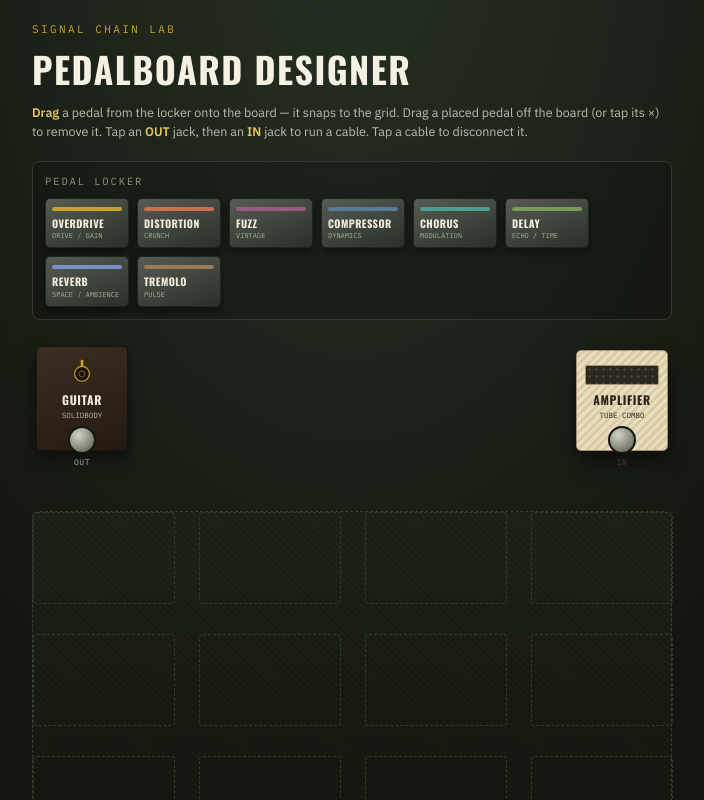
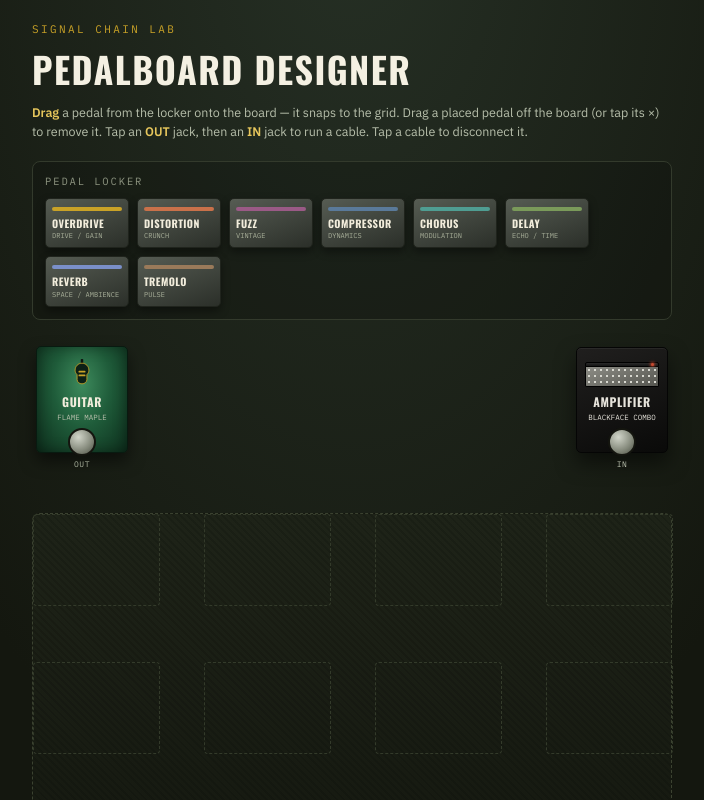
Before and after one commit to mathcodes/pedalboard-designer, a React (Vite) app: page / in a window 1280 px wide. Shown: the top 800 px of the page, without its empty margins (288-992 px from the left). Built offline with nearby package versions, Linux system fonts and the light colour scheme.

Commit message:
Fix wire z-index bug, widen grid gaps +added images for guitar and amp

```diff
--- a/src/App.jsx
+++ b/src/App.jsx
@@ -297,67 +297,25 @@ export default function App() {
       </div>
 
       <div className="stage" ref={stageRef}>
-        <svg className="wire-svg">
-          {connections.map((conn, i) => {
-            const d = pathString(conn, i);
-            if (!d) return null;
-            return (
-              <g key={conn.id}>
-                <path
-                  d={d}
-                  stroke="transparent"
-                  strokeWidth="20"
-                  fill="none"
-                  strokeLinejoin="round"
-                  style={{ pointerEvents: "auto", cursor: "pointer" }}
-                  onClick={onWireClick(conn)}
-                />
-                <path d={d} stroke="#0b0c09" strokeWidth="7" fill="none" strokeLinejoin="miter" />
-                <path
-                  d={d}
-                  stroke={conn.color}
-                  strokeWidth="3.5"
-                  fill="none"
-                  strokeLinejoin="miter"
-                  style={{ pointerEvents: "none" }}
-                />
-                <circle
-                  cx={positions[conn.fromKey]?.x}
-                  cy={positions[conn.fromKey]?.y}
-                  r="5"
-                  fill={conn.color}
-                  stroke="#0b0c09"
-                  strokeWidth="1.5"
-                />
-                <circle
-                  cx={positions[conn.toKey]?.x}
-                  cy={positions[conn.toKey]?.y}
-                  r="5"
-                  fill={conn.color}
-                  stroke="#0b0c09"
-                  strokeWidth="1.5"
-                />
-              </g>
-            );
-          })}
-        </svg>
-
         <div className="rig-header">
           <div className="anchor-box guitar">
             <div className="guitar-glyph-wrap">
               <GuitarGlyph />
             </div>
             <div className="anchor-name">GUITAR</div>
-            <div className="anchor-sub">SOLIDBODY</div>
+            <div className="anchor-sub">FLAME MAPLE</div>
             <div className="anchor-jack" ref={(el) => setJackRef(jackKey("guitar", "out"), el)}>
               <JackButton label="OUT" state={jackState(jackKey("guitar", "out"))} onClick={onJackClick("guitar", "out")} />
               <span className="jack-label">OUT</span>
             </div>
           </div>
           <div className="anchor-box amp">
+            <div className="amp-panel">
+              <div className="amp-jewel" />
+            </div>
             <div className="amp-grille" />
             <div className="anchor-name">AMPLIFIER</div>
-            <div className="anchor-sub">TUBE COMBO</div>
+            <div className="anchor-sub">BLACKFACE COMBO</div>
             <div className="anchor-jack" ref={(el) => setJackRef(jackKey("amp", "in"), el)}>
               <JackButton label="IN" state={jackState(jackKey("amp", "in"))} onClick={onJackClick("amp", "in")} />
               <span className="jack-label">IN</span>
@@ -421,6 +379,51 @@ export default function App() {
           })}
         </div>
 
+        <svg className="wire-svg">
+          {connections.map((conn, i) => {
+            const d = pathString(conn, i);
+            if (!d) return null;
+            return (
+              <g key={conn.id}>
+                <path
+                  d={d}
+                  stroke="transparent"
+                  strokeWidth="20"
+                  fill="none"
+                  strokeLinejoin="round"
+                  style={{ pointerEvents: "auto", cursor: "pointer" }}
+                  onClick={onWireClick(conn)}
+                />
+                <path d={d} stroke="#0b0c09" strokeWidth="7" fill="none" strokeLinejoin="miter" />
+                <path
+                  d={d}
+                  stroke={conn.color}
+                  strokeWidth="3.5"
+                  fill="none"
+                  strokeLinejoin="miter"
+                  style={{ pointerEvents: "none" }}
+                />
+                <circle
+                  cx={positions[conn.fromKey]?.x}
+                  cy={positions[conn.fromKey]?.y}
+                  r="5"
+                  fill={conn.color}
+                  stroke="#0b0c09"
+                  strokeWidth="1.5"
+                />
+                <circle
+                  cx={positions[conn.toKey]?.x}
+                  cy={positions[conn.toKey]?.y}
+                  r="5"
+                  fill={conn.color}
+                  stroke="#0b0c09"
+                  strokeWidth="1.5"
+                />
+              </g>
+            );
+          })}
+        </svg>
+
         {popup && popupConn && (
           <div className="wire-popup" style={{ left: popup.x, top: popup.y }} onClick={(e) => e.stopPropagation()}>
             <div className="wire-popup-title">
--- a/src/components/GuitarGlyph.jsx
+++ b/src/components/GuitarGlyph.jsx
@@ -1,9 +1,15 @@
 export default function GuitarGlyph() {
   return (
-    <svg width="24" height="24" viewBox="0 0 34 34" fill="none">
-      <rect x="15.2" y="1" width="3.6" height="13" rx="1.2" fill="#c9a227" />
-      <circle cx="17" cy="21" r="10.5" stroke="#c9a227" strokeWidth="1.6" fill="#1c130d" />
-      <circle cx="17" cy="21" r="4.2" stroke="#8a6c17" strokeWidth="1.2" fill="none" />
+    <svg width="26" height="26" viewBox="0 0 34 34" fill="none">
+      <rect x="15.4" y="0" width="3.2" height="7" rx="1" fill="#0d1410" />
+      <path
+        d="M17 5.5c5 0 9 4 9 9.2 0 2.3-1 4.3-2.6 5.8v6.3c0 3.2-2.8 5.7-6.4 5.7s-6.4-2.5-6.4-5.7v-6.3c-1.6-1.5-2.6-3.5-2.6-5.8 0-5.2 4-9.2 9-9.2z"
+        fill="#0d2016"
+        stroke="#c9a227"
+        strokeWidth="1.1"
+      />
+      <rect x="12.4" y="15.4" width="9.2" height="2.3" rx="1.1" fill="#c9a227" />
+      <rect x="12.4" y="20.4" width="9.2" height="2.3" rx="1.1" fill="#c9a227" />
     </svg>
   );
 }
--- a/src/constants.js
+++ b/src/constants.js
@@ -11,8 +11,8 @@ export const PEDAL_TYPES = [
 
 export const NUM_COLS = 4;
 export const NUM_ROWS = 3;
-export const COL_GAP = 24;
-export const ROW_GAP = 30;
+export const COL_GAP = 44;
+export const ROW_GAP = 56;
 export const CELL_H = 92;
 export const HEADER_GAP = 60;
 export const CABLE_COLORS = ["#c9a227", "#4f9d92", "#9a5a86", "#c9714a", "#7a8fc9", "#7a9a5a"];
--- a/src/index.css
+++ b/src/index.css
@@ -36,14 +36,28 @@ html, body, #root { margin: 0; padding: 0; }
 .rig-header { display: flex; justify-content: space-between; align-items: flex-end; margin-bottom: 60px; padding: 0 4px; }
 
 .anchor-box { position: relative; width: 92px; border-radius: 5px; padding: 10px 8px 30px; display: flex; flex-direction: column; align-items: center; }
-.anchor-box.guitar { background: linear-gradient(160deg, #3c2d21, #241a12); border: 1px solid #1a120c; box-shadow: 0 8px 16px rgba(0,0,0,0.5); }
-.anchor-box.amp { background: repeating-linear-gradient(135deg, #e7ddc0 0 3px, #d9cca5 3px 6px); border: 1px solid #a9906a; box-shadow: 0 10px 20px rgba(0,0,0,0.5); }
+.anchor-box.guitar {
+  background: radial-gradient(ellipse at 50% 35%, #3d8a5c 0%, #1f5c3a 45%, #0d2e1c 100%);
+  border: 1px solid #081a10;
+  box-shadow: 0 8px 16px rgba(0,0,0,0.5), inset 0 0 14px rgba(0,0,0,0.35);
+}
+.anchor-box.amp {
+  background: linear-gradient(160deg, #201f1e, #0a0a09);
+  border: 1px solid #050505;
+  box-shadow: 0 10px 20px rgba(0,0,0,0.5), inset 0 1px 0 rgba(255,255,255,0.05);
+}
 .anchor-name { font-family: 'Oswald', sans-serif; font-weight: 600; font-size: 12px; letter-spacing: 0.05em; color: #f2eddc; text-align: center; }
-.anchor-box.amp .anchor-name, .anchor-box.amp .anchor-sub { color: #2b2318; }
+.anchor-box.amp .anchor-name, .anchor-box.amp .anchor-sub { color: #e7e4dc; }
 .anchor-sub { font-family: 'IBM Plex Mono', monospace; font-size: 7.5px; color: #b9c0ad; margin-top: 2px; text-align: center; }
-.amp-grille { width: 100%; height: 20px; margin: 4px 0 6px; border-radius: 2px; background: radial-gradient(circle, #4a453a 1.1px, transparent 1.3px) 0 0/7px 7px, #2c2820; border: 1px solid #a9906a; }
+.amp-panel { width: 100%; height: 5px; margin-top: 4px; border-radius: 2px 2px 0 0; background: linear-gradient(180deg, #2a2a2a, #141414); border: 1px solid #000; display: flex; align-items: center; justify-content: flex-end; padding-right: 4px; }
+.amp-jewel { width: 3px; height: 3px; border-radius: 50%; background: #c94a2f; box-shadow: 0 0 3px 1px rgba(201,74,47,0.8); }
+.amp-grille {
+  width: 100%; height: 20px; margin: 0 0 6px; border-radius: 0 0 2px 2px;
+  background: radial-gradient(circle, #d8d8d0 1.1px, transparent 1.3px) 0 0/6px 6px, linear-gradient(160deg, #8d8d86, #55554f);
+  border: 1px solid #000; border-top: none;
+}
 .guitar-glyph-wrap { margin: 2px 0 4px; }
-.anchor-jack { position: absolute; bottom: -17px; left: 50%; transform: translateX(-50%); display: flex; flex-direction: column; align-items: center; gap: 3px; }
+.anchor-jack { position: absolute; bottom: -17px; left: 50%; transform: translateX(-50%); display: flex; flex-direction: column; align-items: center; gap: 3px; z-index: 2; }
 
 .board {
   position: relative;
@@ -78,7 +92,7 @@ html, body, #root { margin: 0; padding: 0; }
 .jack-btn.selected { animation: pulse 0.9s ease-in-out infinite; box-shadow: 0 0 0 5px rgba(230,198,94,0.32); }
 .jack-btn.error { background: radial-gradient(circle at 35% 30%, #ffb3a6, #c94a2f 60%, #7a2313 100%) !important; animation: shake 0.4s ease; }
 .jack-label { font-family: 'IBM Plex Mono', monospace; font-size: 8px; letter-spacing: 0.06em; color: #aeb6a1; }
-.anchor-box.amp .jack-label { color: #4a4132; }
+.anchor-box.amp .jack-label { color: #b9c0ad; }
 
 @keyframes pulse { 0%, 100% { transform: scale(1); } 50% { transform: scale(1.14); } }
 @keyframes shake { 0%, 100% { transform: translateX(0); } 25% { transform: translateX(-3px); } 75% { transform: translateX(3px); } }
```
